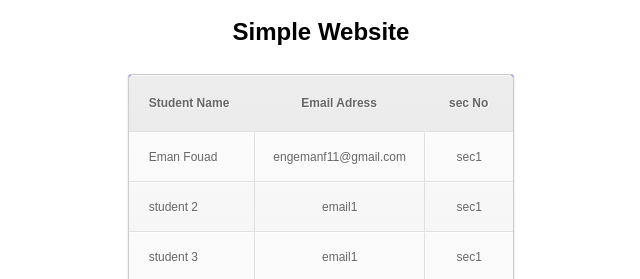
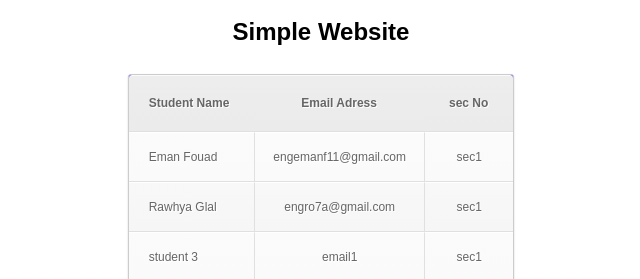
Before and after one commit to WebSoftWareTeam/WebTeam, a plain HTML site: page index.html in a window 1280 px wide. Shown: the top 279 px of the page, 319-959 px from the left. Drawn offline with Linux system fonts and the light colour scheme.

Commit message:
added my name Rawhya glal

```diff
--- a/index.html
+++ b/index.html
@@ -201,8 +201,8 @@ table tr:hover td{
 		<td>sec1</td>
 	</tr><!-- Table Row -->
 	<tr class='even'>
-		<td>student 2</td>
-		<td>email1</td>
+		<td>Rawhya Glal</td>
+		<td>engro7a@gmail.com</td>
 		<td>sec1</td>
 	</tr><!-- Darker Table Row -->
     <tr>
```
